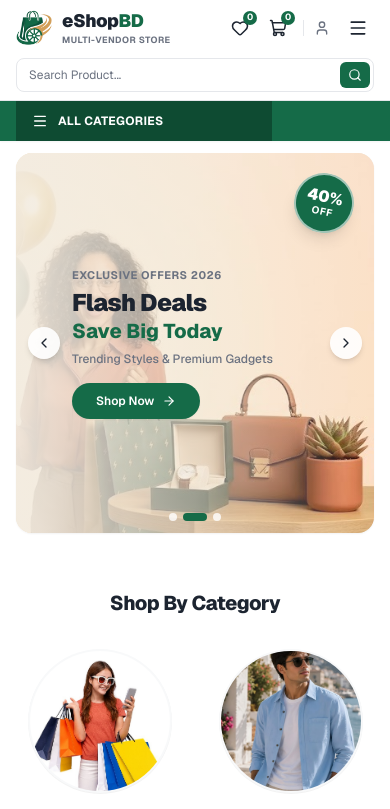
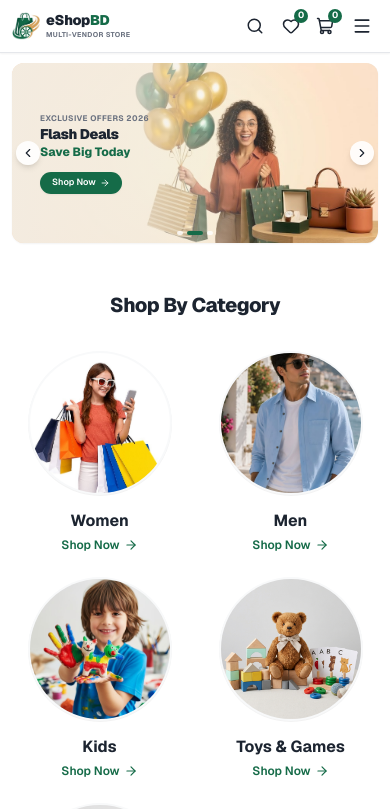
Before and after one commit to Asmual/eShopBD, a Next.js app: page / in a window 390 px wide. Shown: the top 809 px of the page. Built offline with nearby package versions, Linux system fonts and the light colour scheme.

Commit message:
Enhance mobile responsive header and hero banner presentation

```diff
--- a/src/components/common/BottomNavbar.tsx
+++ b/src/components/common/BottomNavbar.tsx
@@ -10,7 +10,7 @@ import {
 
 export default function BottomNavbar() {
   return (
-    <div className="w-full bg-brand text-white relative z-30">
+    <div className="hidden md:block w-full bg-brand text-white relative z-30">
       <div className="max-w-7xl mx-auto px-4 sm:px-6 lg:px-8">
         <div className="flex items-center justify-between h-10 sm:h-10.5">
           {/* Left: All Categories Permanent Header (Fixed on Desktop) */}
--- a/src/components/common/Logo.tsx
+++ b/src/components/common/Logo.tsx
@@ -17,22 +17,22 @@ export default function Logo({
 }: LogoProps) {
   const sizeConfig = {
     sm: {
-      container: "w-7 h-7 sm:w-8 sm:h-8",
-      imgPx: 32,
-      textClass: "text-base sm:text-lg",
-      subClass: "text-[8px] tracking-wider",
+      container: "w-6 h-6 sm:w-7.5 sm:h-7.5",
+      imgPx: 30,
+      textClass: "text-xs sm:text-base",
+      subClass: "text-[6.5px] sm:text-[8px] tracking-wider",
     },
     md: {
-      container: "w-9 h-9 sm:w-10 sm:h-10",
-      imgPx: 40,
-      textClass: "text-lg sm:text-xl",
-      subClass: "text-[9px] tracking-wider",
+      container: "w-7 h-7 sm:w-9.5 sm:h-9.5",
+      imgPx: 38,
+      textClass: "text-sm sm:text-lg",
+      subClass: "text-[7px] sm:text-[9px] tracking-wider",
     },
     lg: {
-      container: "w-14 h-14 sm:w-16 sm:h-16",
+      container: "w-12 h-12 sm:w-16 sm:h-16",
       imgPx: 64,
-      textClass: "text-2xl sm:text-3xl",
-      subClass: "text-xs tracking-widest",
+      textClass: "text-xl sm:text-3xl",
+      subClass: "text-[9px] sm:text-xs tracking-widest",
     },
   }[size];
 
@@ -42,7 +42,7 @@ export default function Logo({
   return (
     <Link
       href="/"
-      className={`inline-flex items-center gap-2.5 sm:gap-3 group focus:outline-hidden select-none ${className}`}
+      className={`inline-flex items-center gap-1.5 sm:gap-2.5 group focus:outline-hidden select-none ${className}`}
       aria-label="eShopBD Homepage"
     >
       {/* Brand Icon Image (Optimized & Balanced) */}
--- a/src/components/common/TopNavbar.tsx
+++ b/src/components/common/TopNavbar.tsx
@@ -23,6 +23,7 @@ export default function TopNavbar({
   isMobileMenuOpen,
 }: TopNavbarProps) {
   const [searchQuery, setSearchQuery] = useState("");
+  const [isMobileSearchOpen, setIsMobileSearchOpen] = useState(false);
 
   const handleSearchSubmit = (e: React.FormEvent<HTMLFormElement>) => {
     e.preventDefault();
@@ -32,12 +33,12 @@ export default function TopNavbar({
 
   return (
     <div className="w-full bg-white border-b border-border-light">
-      <div className="max-w-7xl mx-auto px-4 sm:px-6 lg:px-8">
-        <div className="flex items-center justify-between h-14 sm:h-16 gap-3 sm:gap-6">
+      <div className="max-w-7xl mx-auto px-3 sm:px-6 lg:px-8">
+        <div className="flex items-center justify-between h-13 sm:h-16 gap-2 sm:gap-4 lg:gap-6">
           {/* Logo Section */}
           <Logo size="md" />
 
-          {/* Search Bar (Centered) */}
+          {/* Search Bar (Centered on Desktop) */}
           <div className="flex-1 max-w-xl mx-2 lg:mx-6 hidden md:block">
             <form
               onSubmit={handleSearchSubmit}
@@ -62,8 +63,22 @@ export default function TopNavbar({
           </div>
 
           {/* Right Action Icons & Auth */}
-          <div className="flex items-center gap-3 sm:gap-4 lg:gap-5 shrink-0">
-            {/* Track Order */}
+          <div className="flex items-center gap-2 sm:gap-4 lg:gap-5 shrink-0">
+            {/* Mobile Search Toggle Icon (Only on mobile) */}
+            <button
+              type="button"
+              onClick={() => setIsMobileSearchOpen((prev) => !prev)}
+              aria-label={isMobileSearchOpen ? "Close search bar" : "Open search bar"}
+              className="md:hidden p-1.5 text-text-main hover:text-brand transition-colors cursor-pointer"
+            >
+              {isMobileSearchOpen ? (
+                <X className="w-4.5 h-4.5 text-brand" />
+              ) : (
+                <Search className="w-4.5 h-4.5" />
+              )}
+            </button>
+
+            {/* Track Order (Desktop only) */}
             <Link
               href="/track-order"
               className="hidden lg:flex items-center gap-1.5 text-text-main hover:text-brand transition-colors text-xs sm:text-sm font-medium"
@@ -96,13 +111,13 @@ export default function TopNavbar({
               </span>
             </Link>
 
-            {/* Single Login / Sign Up Button */}
+            {/* Login / Sign Up */}
             <Link
               href="/login"
-              className="flex items-center gap-1.5 text-xs sm:text-sm font-medium text-text-main hover:text-brand transition-colors pl-2.5 sm:pl-3 border-l border-border-light"
+              className="hidden sm:flex items-center gap-1.5 text-xs sm:text-sm font-medium text-text-main hover:text-brand transition-colors pl-2.5 sm:pl-3 border-l border-border-light"
             >
               <User className="w-4 h-4 text-text-muted" />
-              <span className="hidden sm:inline">Login / Sign Up</span>
+              <span>Login / Sign Up</span>
             </Link>
 
             {/* Mobile Menu Toggle Button */}
@@ -121,19 +136,21 @@ export default function TopNavbar({
           </div>
         </div>
 
-        {/* Mobile Search Bar Row (Shown only on small screens) */}
-        <div className="pb-2 pt-0.5 md:hidden">
+        {/* Expandable Mobile Search Bar (Only shown when mobile search icon is tapped) */}
+        {isMobileSearchOpen && (
+          <div className="pb-2.5 pt-1 md:hidden border-t border-border-light/60 animate-in fade-in slide-in-from-top-1 duration-200">
             <form
               onSubmit={handleSearchSubmit}
               className="relative flex items-center w-full"
             >
               <input
                 type="text"
+                autoFocus
                 value={searchQuery}
                 onChange={(e) => setSearchQuery(e.target.value)}
                 placeholder="Search Product..."
                 aria-label="Search products"
-              className="w-full h-8.5 pl-3 pr-10 text-xs text-text-main bg-white border border-border-light rounded-lg focus:outline-hidden focus:border-brand placeholder:text-text-muted"
+                className="w-full h-8.5 pl-3 pr-10 text-xs text-text-main bg-gray-50 border border-border-light rounded-lg focus:outline-hidden focus:border-brand focus:bg-white placeholder:text-text-muted"
               />
               <button
                 type="submit"
@@ -144,6 +161,7 @@ export default function TopNavbar({
               </button>
             </form>
           </div>
+        )}
       </div>
     </div>
   );
--- a/src/features/products/components/HeroCarousel.tsx
+++ b/src/features/products/components/HeroCarousel.tsx
@@ -66,7 +66,7 @@ export default function HeroCarousel() {
 
   return (
     <div
-      className="relative w-full h-[380px] sm:h-[400px] lg:h-[415px] rounded-2xl overflow-hidden bg-brand-banner select-none shadow-xs group"
+      className="relative w-full h-[180px] min-[400px]:h-[200px] min-[520px]:h-[230px] sm:h-[280px] md:h-[350px] lg:h-[415px] rounded-xl sm:rounded-2xl overflow-hidden bg-brand-banner select-none shadow-xs group"
       onMouseEnter={() => setIsPaused(true)}
       onMouseLeave={() => setIsPaused(false)}
       role="region"
@@ -90,50 +90,50 @@ export default function HeroCarousel() {
                 alt={slide.title}
                 fill
                 priority={index === 0}
-                sizes="(max-width: 1024px) 100vw, 80vw"
+                sizes="(max-width: 640px) 100vw, (max-width: 1024px) 100vw, 80vw"
                 className="object-cover object-right md:object-center"
               />
 
               {/* Gradient overlay on the left for crisp text contrast */}
-              <div className="absolute inset-0 bg-gradient-to-r from-brand-banner/95 via-brand-banner/60 to-transparent w-full md:w-3/5 pointer-events-none" />
+              <div className="absolute inset-0 bg-gradient-to-r from-brand-banner/95 via-brand-banner/70 to-transparent w-3/4 sm:w-3/5 pointer-events-none" />
             </div>
 
-            {/* Left Content Overlay (Adjusted padding to prevent overlapping with arrows) */}
-            <div className="relative h-full flex flex-col justify-center pl-14 sm:pl-16 md:pl-20 pr-6 max-w-sm sm:max-w-md lg:max-w-lg z-20">
-              <span className="text-[11px] sm:text-xs font-bold uppercase tracking-wider text-text-muted">
+            {/* Left Content Overlay (Scaled down proportionally on mobile) */}
+            <div className="relative h-full flex flex-col justify-center pl-7 sm:pl-14 md:pl-20 pr-2 max-w-[66%] sm:max-w-md lg:max-w-lg z-20">
+              <span className="text-[8px] min-[400px]:text-[9px] sm:text-xs font-bold uppercase tracking-wider text-text-muted">
                 {slide.tag}
               </span>
 
-              <h2 className="mt-1 text-2xl sm:text-3xl lg:text-4xl font-black text-text-main tracking-tight leading-tight">
+              <h2 className="mt-0.5 sm:mt-1 text-sm min-[400px]:text-base sm:text-3xl lg:text-4xl font-black text-text-main tracking-tight leading-tight">
                 {slide.title}
               </h2>
 
-              <p className="text-xl sm:text-2xl lg:text-3xl font-extrabold text-brand leading-snug">
+              <p className="text-xs min-[400px]:text-sm sm:text-2xl lg:text-3xl font-extrabold text-brand leading-snug">
                 {slide.highlight}
               </p>
 
-              <p className="mt-1.5 text-xs sm:text-sm text-text-muted font-medium line-clamp-2">
+              <p className="hidden min-[440px]:block mt-0.5 sm:mt-1.5 text-[9px] min-[400px]:text-[11px] sm:text-sm text-text-muted font-medium line-clamp-1 sm:line-clamp-2">
                 {slide.subtitle}
               </p>
 
-              <div className="mt-4 sm:mt-5">
+              <div className="mt-2 min-[400px]:mt-2.5 sm:mt-5">
                 <Link
                   href={slide.buttonLink}
-                  className="inline-flex items-center gap-2 px-6 py-2.5 rounded-full bg-brand hover:bg-brand-hover text-white text-xs sm:text-sm font-semibold shadow-xs transition-all hover:gap-3 cursor-pointer"
+                  className="inline-flex items-center gap-1 sm:gap-2 px-3 sm:px-6 py-1 sm:py-2.5 rounded-full bg-brand hover:bg-brand-hover text-white text-[9px] min-[400px]:text-[11px] sm:text-sm font-semibold shadow-xs transition-all hover:gap-3 cursor-pointer"
                 >
                   <span>{slide.buttonText}</span>
-                  <ArrowRight className="w-3.5 h-3.5" />
+                  <ArrowRight className="w-2.5 h-2.5 sm:w-3.5 sm:h-3.5" />
                 </Link>
               </div>
             </div>
 
             {/* Floating Circular Discount Badge */}
-            <div className="absolute top-5 right-5 sm:top-6 sm:right-10 md:top-8 md:right-16 lg:right-24 z-20">
-              <div className="w-15 h-15 sm:w-18 sm:h-18 rounded-full bg-brand text-white flex flex-col items-center justify-center shadow-lg border-2 border-white/60 transform rotate-12 transition-transform hover:rotate-0">
-                <span className="text-base sm:text-xl font-black leading-none">
+            <div className="hidden min-[480px]:flex absolute top-2 right-2 sm:top-6 sm:right-10 md:top-8 md:right-16 lg:right-24 z-20">
+              <div className="w-10 h-10 sm:w-16 sm:h-16 md:w-18 md:h-18 rounded-full bg-brand text-white flex flex-col items-center justify-center shadow-lg border-2 border-white/60 transform rotate-12 transition-transform hover:rotate-0">
+                <span className="text-xs sm:text-lg md:text-xl font-black leading-none">
                   {slide.badgeText.split(" ")[0]}
                 </span>
-                <span className="text-[10px] sm:text-xs font-bold uppercase tracking-wider leading-none mt-0.5">
+                <span className="text-[7px] sm:text-[10px] md:text-xs font-bold uppercase tracking-wider leading-none mt-0.5">
                   {slide.badgeText.split(" ")[1] || "OFF"}
                 </span>
               </div>
@@ -147,22 +147,22 @@ export default function HeroCarousel() {
         type="button"
         onClick={handlePrev}
         aria-label="Previous promotional slide"
-        className="absolute left-3 sm:left-4 top-1/2 -translate-y-1/2 w-8 h-8 sm:w-9 sm:h-9 rounded-full bg-white/90 hover:bg-white text-text-main shadow-md flex items-center justify-center transition-all hover:scale-110 z-30 cursor-pointer"
+        className="absolute left-1 sm:left-4 top-1/2 -translate-y-1/2 w-6 h-6 sm:w-9 sm:h-9 rounded-full bg-white/90 hover:bg-white text-text-main shadow-md flex items-center justify-center transition-all hover:scale-110 z-30 cursor-pointer"
       >
-        <ChevronLeft className="w-4 h-4 text-text-main" />
+        <ChevronLeft className="w-3.5 h-3.5 sm:w-4 sm:h-4 text-text-main" />
       </button>
 
       <button
         type="button"
         onClick={handleNext}
         aria-label="Next promotional slide"
-        className="absolute right-3 sm:right-4 top-1/2 -translate-y-1/2 w-8 h-8 sm:w-9 sm:h-9 rounded-full bg-white/90 hover:bg-white text-text-main shadow-md flex items-center justify-center transition-all hover:scale-110 z-30 cursor-pointer"
+        className="absolute right-1 sm:right-4 top-1/2 -translate-y-1/2 w-6 h-6 sm:w-9 sm:h-9 rounded-full bg-white/90 hover:bg-white text-text-main shadow-md flex items-center justify-center transition-all hover:scale-110 z-30 cursor-pointer"
       >
-        <ChevronRight className="w-4 h-4 text-text-main" />
+        <ChevronRight className="w-3.5 h-3.5 sm:w-4 sm:h-4 text-text-main" />
       </button>
 
       {/* Pagination Dots */}
-      <div className="absolute bottom-3 sm:bottom-4 left-1/2 -translate-x-1/2 flex items-center gap-1.5 z-30">
+      <div className="absolute bottom-2 sm:bottom-4 left-1/2 -translate-x-1/2 flex items-center gap-1 sm:gap-1.5 z-30">
         {HERO_SLIDES.map((slide, index) => (
           <button
             key={slide.id}
@@ -171,8 +171,8 @@ export default function HeroCarousel() {
             aria-label={`Go to slide ${index + 1}`}
             className={`transition-all rounded-full cursor-pointer ${
               index === currentIndex
-                ? "w-6 h-2 bg-brand"
-                : "w-2 h-2 bg-white/80 hover:bg-white"
+                ? "w-4 sm:w-6 h-1 sm:h-2 bg-brand"
+                : "w-1.5 sm:w-2 h-1 sm:h-2 bg-white/80 hover:bg-white"
             }`}
           />
         ))}
--- a/src/features/products/components/HeroSection.tsx
+++ b/src/features/products/components/HeroSection.tsx
@@ -7,7 +7,7 @@ import HeroCarousel from "./HeroCarousel";
 export default function HeroSection() {
   return (
     <section aria-label="Hero Showcase" className="w-full bg-white">
-      <div className="max-w-7xl mx-auto px-4 sm:px-6 lg:px-8 pt-3 pb-6">
+      <div className="max-w-7xl mx-auto px-3 sm:px-6 lg:px-8 pt-2.5 sm:pt-3 pb-4 sm:pb-6">
         <div className="flex items-start gap-6">
           {/* Vertical Category Sidebar (Permanently fixed on Desktop) */}
           <div className="hidden lg:block shrink-0 w-64">
```
Lines whose indentation alone changed are shown as unchanged.
